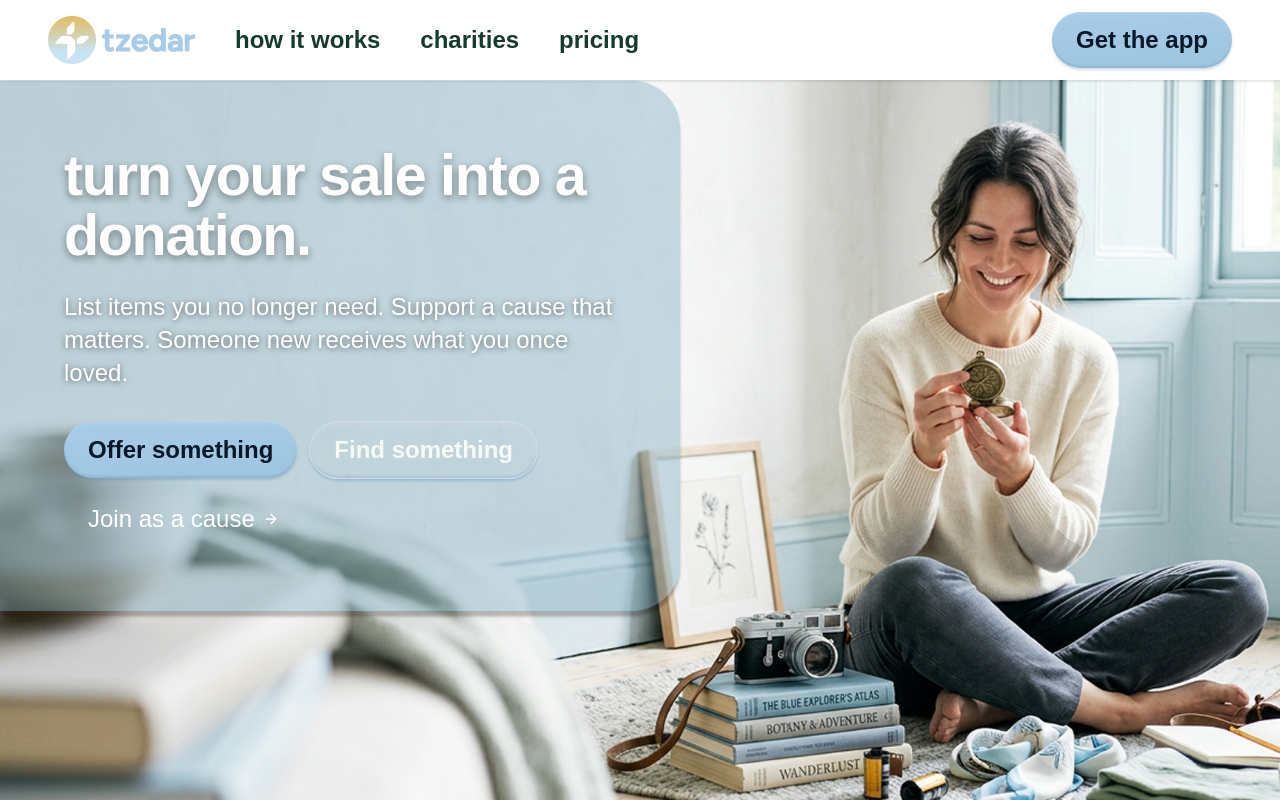
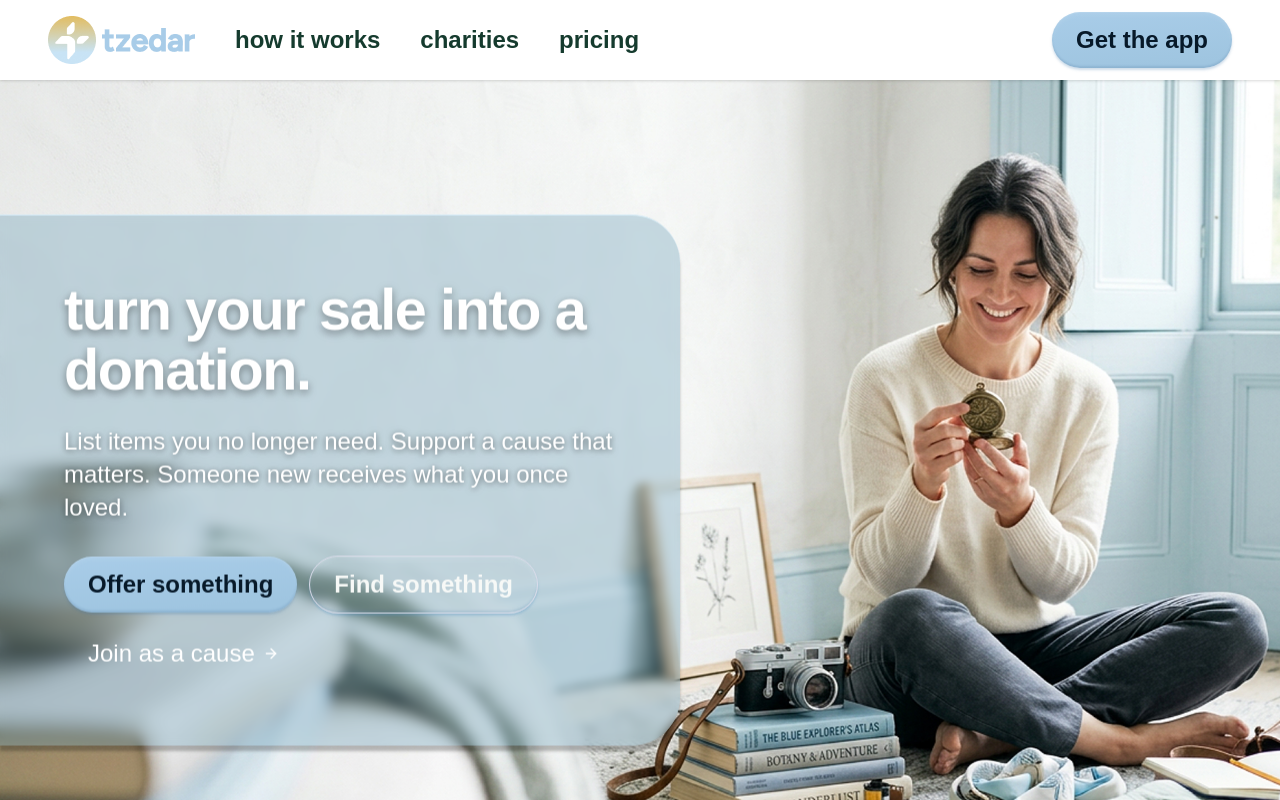
Before and after one commit to hosseinAleph/tzedar-microsite, a React (Vite) app: page / in a window 1280 px wide. Shown: the top 800 px of the page. Built offline with nearby package versions, Linux system fonts and the light colour scheme.

Commit message:
refactor: update HeroSection and Navbar components for improved layout and styling; adjust height properties and enhance backdrop filter for better visual consistency

```diff
--- a/src/components/organisms/HeroSection.tsx
+++ b/src/components/organisms/HeroSection.tsx
@@ -7,7 +7,7 @@ const heroImageMobile = "/images/hero-m.jpg"
 
 export function HeroSection() {
   return (
-    <section className="relative h-[calc(100vh-4rem)] w-full overflow-hidden bg-background">
+    <section className="relative h-screen w-full overflow-hidden bg-background">
       {/* ── Background image ── */}
       <div className="pointer-events-none absolute inset-0" aria-hidden="true">
         <img
@@ -22,7 +22,7 @@ export function HeroSection() {
         />
       </div>
 
-      <div className="relative min-h-[811px] lg:min-h-[720px]">
+      <div className="relative h-full min-h-[811px] lg:min-h-[720px]">
         {/* ══ MOBILE glass panel ══
             Full-width, sits at the bottom, rounded top corners only.
             Visible below md. */}
@@ -31,7 +31,7 @@ export function HeroSection() {
           style={{ background: "var(--glass-bg)", backdropFilter: "blur(1px)" }}
         >
           {/* inner dark overlay */}
-          <div className="pointer-events-none absolute inset-0 rounded-tl-[40px] rounded-tr-[40px] bg-[var(--glass-bg)] mix-blend-darken" />
+          <div className="pointer-events-none absolute inset-0 rounded-tl-[40px] rounded-tr-[40px] bg-(--glass-bg) mix-blend-darken" />
 
           <div className="relative flex flex-col gap-6">
             <div className="flex flex-col gap-6 text-primary-foreground">
@@ -55,12 +55,13 @@ export function HeroSection() {
 
         {/* ══ DESKTOP glass panel ══
             Flush with the left edge, rounded right corners only, anchored near bottom.
-            Visible from md+. */}
+            Visible from lg+. */}
+
         <div
-          className="hidden max-w-[520px] rounded-tr-[48px] rounded-br-[48px] border-t border-brand-tint p-12 lg:flex lg:max-w-[680px] lg:flex-col lg:justify-center lg:p-16"
+          className="absolute top-1/2 left-0 hidden max-w-[520px] -translate-y-1/2 transform rounded-tr-[48px] rounded-br-[48px] border-t border-brand-tint p-12 lg:flex lg:max-w-[680px] lg:p-16"
           style={{
             background: "var(--glass-bg)",
-            backdropFilter: "blur(1px)",
+            backdropFilter: "blur(5px)",
             boxShadow: "var(--glass-shadow)",
           }}
         >
--- a/src/components/organisms/Navbar.tsx
+++ b/src/components/organisms/Navbar.tsx
@@ -16,7 +16,7 @@ export function Navbar() {
   const [mobileOpen, setMobileOpen] = useState(false)
 
   return (
-    <header className="sticky top-0 z-50 bg-background shadow-(--shadow-navbar)">
+    <header className="z-50 bg-background shadow-(--shadow-navbar)">
       <div className="mx-auto max-w-7xl px-2 lg:px-12">
         <div className="flex h-16 items-center justify-between sm:h-20">
           <div className="flex items-center gap-10">
```
